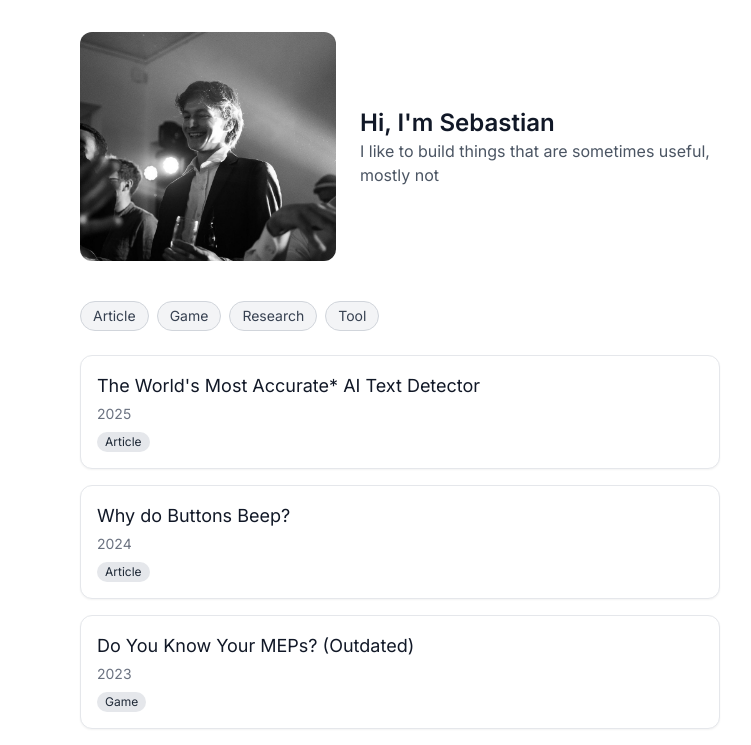
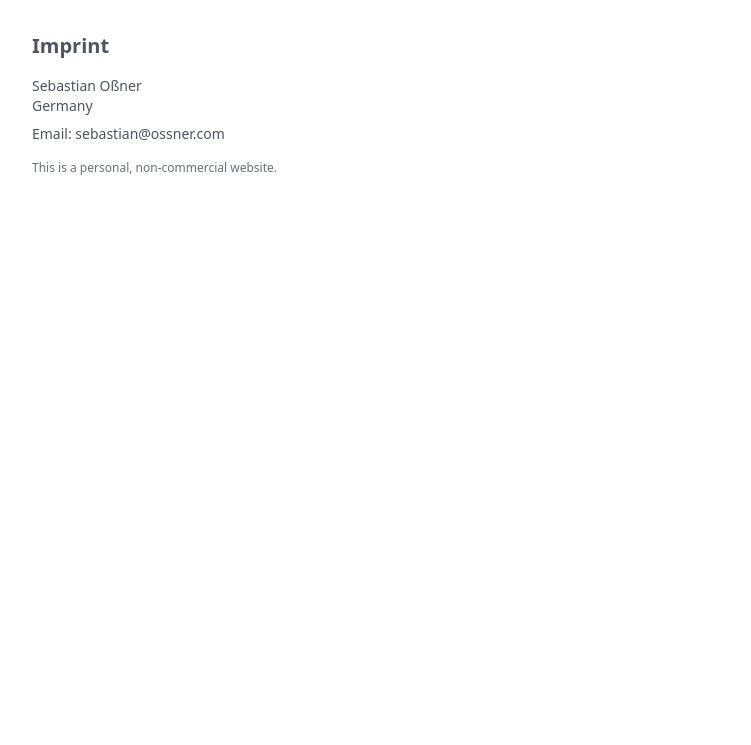
Before and after one commit to ossner/ossner.github.io, a React (Vite) app: page /imprint in a window 1280 px wide. Shown: the top 745 px of the page, without its empty margins (240-991 px from the left). Built offline with nearby package versions, Linux system fonts and the light colour scheme.

Commit message:
Add imprint and privacy policy

```diff
--- a/index.html
+++ b/index.html
@@ -4,7 +4,6 @@
     <meta charset="UTF-8" />
     <link rel="icon" type="image/svg+xml" href="/favicon.png" />
     <link
-      href="https://fonts.googleapis.com/css2?family=Inter:wght@400;600&display=swap"
       rel="stylesheet"
     />
     <meta name="viewport" content="width=device-width, initial-scale=1.0" />
--- a/package.json
+++ b/package.json
@@ -11,7 +11,8 @@
   },
   "dependencies": {
     "react": "^18.3.1",
-    "react-dom": "^18.3.1"
+    "react-dom": "^18.3.1",
+    "react-router-dom": "^7.6.3"
   },
   "devDependencies": {
     "@eslint/js": "^9.8.0",
--- a/src/components/Footer.jsx
+++ b/src/components/Footer.jsx
@@ -5,6 +5,10 @@ const Footer = () => {
         <footer className="text-sm text-gray-500 dark:text-gray-400 text-center py-6 mt-12 border-t border-gray-200 dark:border-gray-700">
             <p>&copy; {year} Sebastian Oßner. All rights reserved.</p>
             <p className="mt-1">This site contains selected personal projects, some of which will be outdated or broken.</p>
+            <p className="mt-2">
+                <a href="/imprint" className="underline hover:text-gray-700 dark:hover:text-gray-300">Imprint</a> ·
+                <a href="/privacy" className="underline hover:text-gray-700 dark:hover:text-gray-300 ml-2">Privacy Policy</a>
+            </p>
         </footer>
     );
 };
--- a/src/main.jsx
+++ b/src/main.jsx
@@ -1,10 +1,21 @@
-import { StrictMode } from 'react'
-import { createRoot } from 'react-dom/client'
-import App from './App.jsx'
-import './index.css'
+import React from 'react';
+import ReactDOM from 'react-dom/client';
+import { BrowserRouter, Routes, Route } from 'react-router-dom';
 
-createRoot(document.getElementById('root')).render(
-    <StrictMode>
-        <App />
-    </StrictMode>,
-)
+import App from './App';
+import Imprint from './pages/Imprint';
+import PrivacyPolicy from './pages/PrivacyPolicy';
+
+import './index.css';
+
+ReactDOM.createRoot(document.getElementById('root')).render(
+  <React.StrictMode>
+    <BrowserRouter>
+      <Routes>
+        <Route path="/" element={<App />} />
+        <Route path="/imprint" element={<Imprint />} />
+        <Route path="/privacy" element={<PrivacyPolicy />} />
+      </Routes>
+    </BrowserRouter>
+  </React.StrictMode>
+);
--- /dev/null
+++ b/src/pages/Imprint.jsx
@@ -0,0 +1,11 @@
+export default function Imprint() {
+  return (
+    <div className="max-w-3xl mx-auto px-4 py-8 text-sm text-gray-600 dark:text-gray-400">
+      <h1 className="text-xl font-semibold mb-4">Imprint</h1>
+      <p>Sebastian Oßner</p>
+      <p>Germany</p>
+      <p className="mt-2">Email: sebastian@ossner.com</p>
+      <p className="mt-4 text-xs text-gray-500">This is a personal, non-commercial website.</p>
+    </div>
+  );
+}
--- /dev/null
+++ b/src/pages/PrivacyPolicy.jsx
@@ -0,0 +1,9 @@
+export default function PrivacyPolicy() {
+  return (
+    <div className="max-w-3xl mx-auto px-4 py-8 text-sm text-gray-600 dark:text-gray-400">
+      <h1 className="text-xl font-semibold mb-4">Privacy Policy</h1>
+      <p>Diese Website erhebt keine personenbezogenen Daten, verwendet keine Cookies und bindet keine externen Inhalte ein.</p>
+      <p>Es erfolgt keine Analyse des Nutzerverhaltens und keine Weitergabe von Daten an Dritte.</p>
+    </div>
+  );
+}
--- a/tailwind.config.js
+++ b/tailwind.config.js
@@ -5,7 +5,7 @@ export default {
   theme: {
     extend: {
       fontFamily: {
-        sans: ["Inter", "ui-sans-serif", "system-ui"],
+        sans: ["ui-sans-serif", "system-ui"],
       },
     },
   },
```
Also changed, not shown: 1 other file (tests, documents, lock files or other folders).
